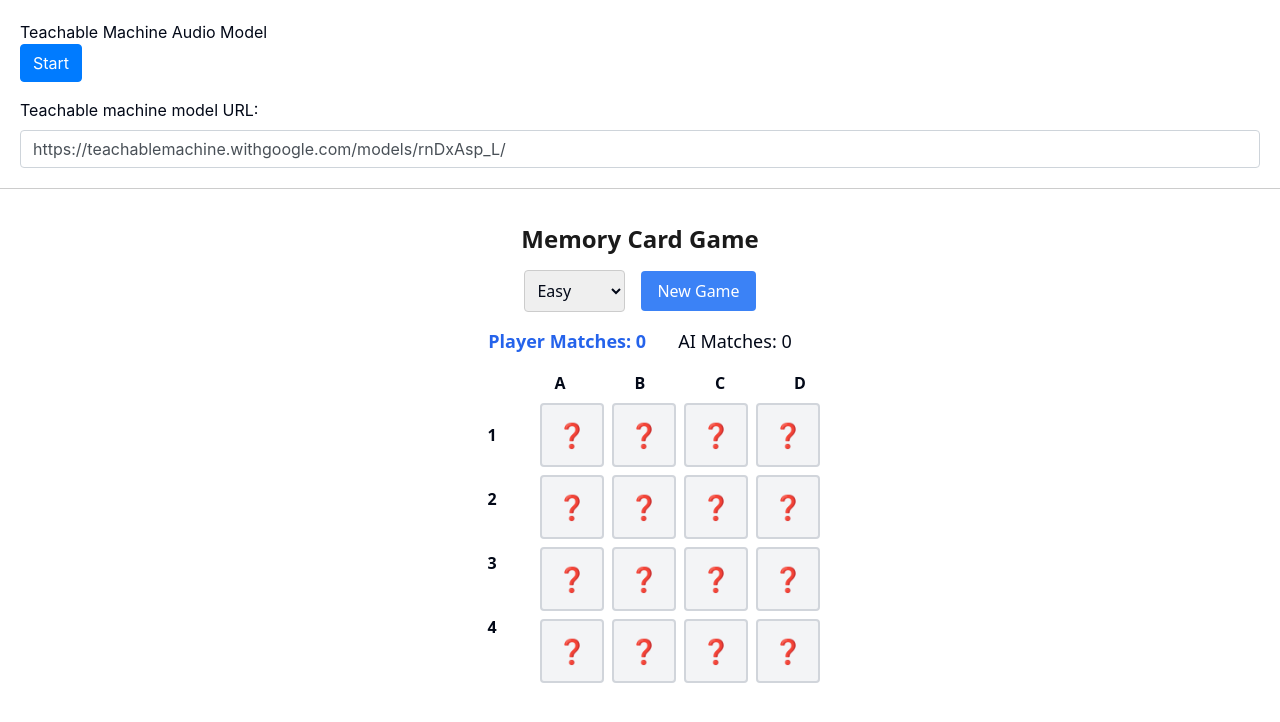
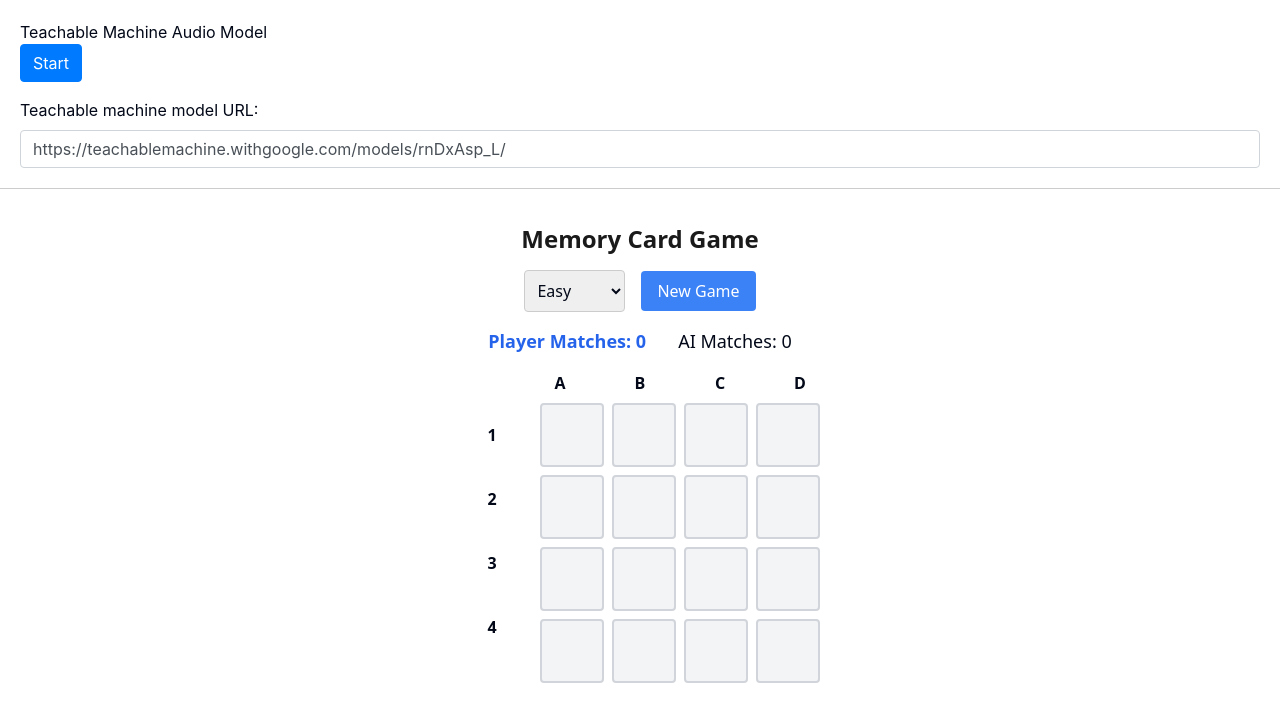
Before and after one commit to ryanpdwyer/memory-fys-game, a React (Vite) app: page / in a window 1280 px wide. Shown: the top 722 px of the page. Built offline with nearby package versions, Linux system fonts and the light colour scheme.

Commit message:
removed question marks

```diff
--- a/src/artifact-component.jsx
+++ b/src/artifact-component.jsx
@@ -328,7 +328,7 @@ const MemoryGame = () => {
                   }}
                   disabled={isMatched || currentPlayer === 'ai' || isProcessing}
                 >
-                  {isMatched || isRevealed ? value : '❓'}
+                  {isMatched || isRevealed ? value : ' '}
                 </button>
               );
             })
```
